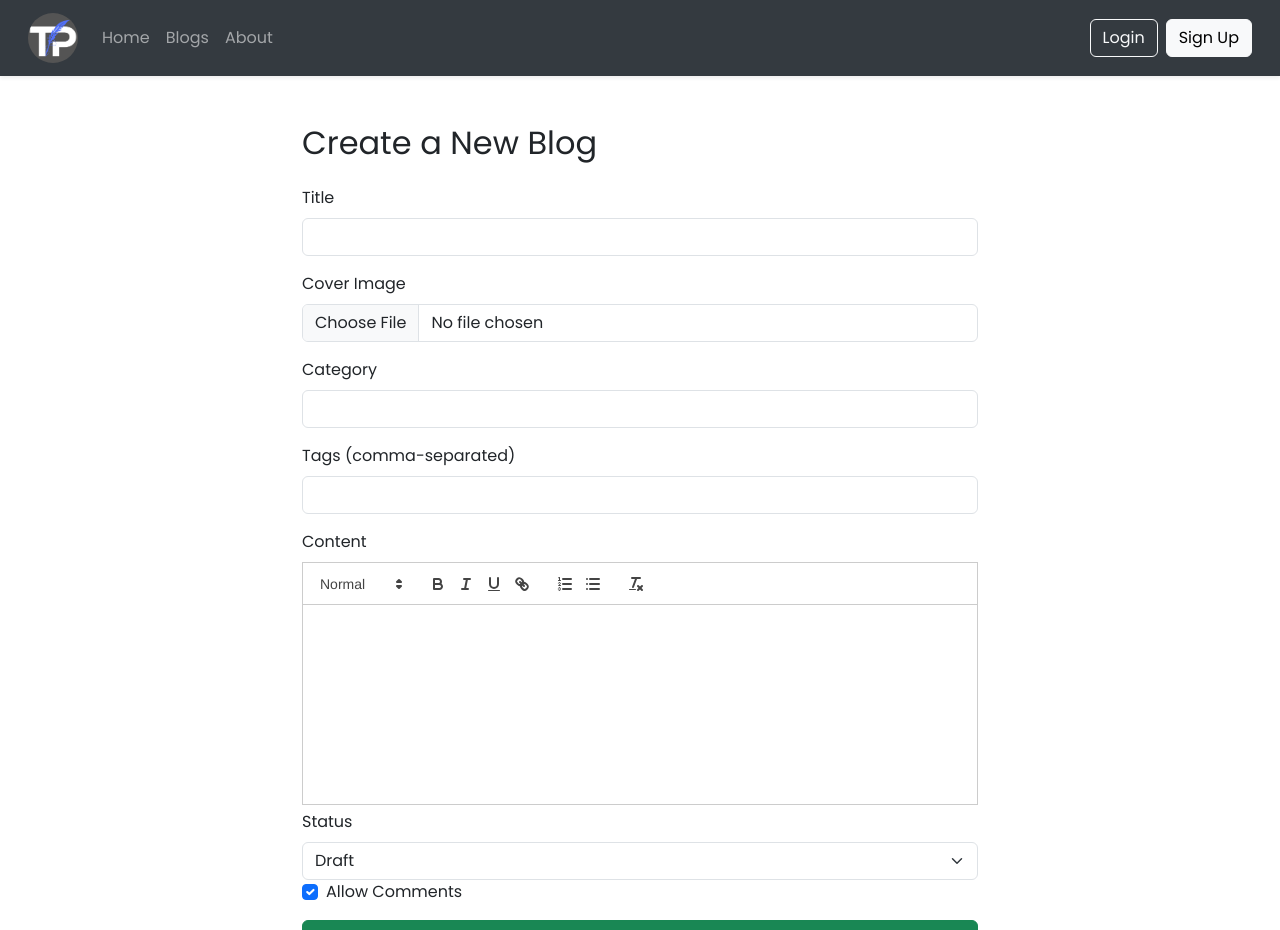
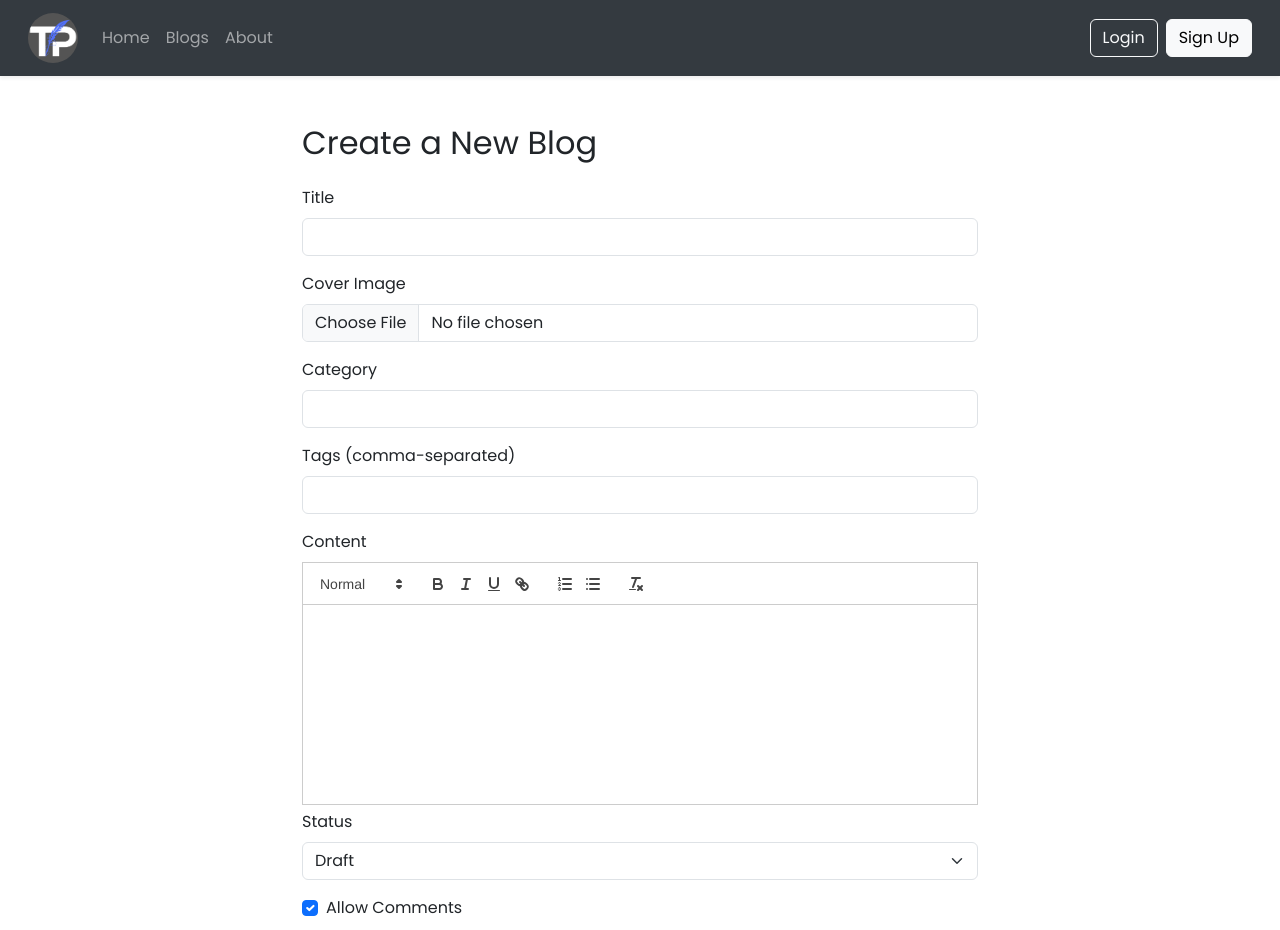
Before and after one commit to hamxasajid/BloggigSite, a React (Vite) app in the folder frontend/: page /Userdashboard/createblog in a window 1280 px wide. Shown: the top 930 px of the page. Built offline with nearby package versions, Linux system fonts and the light colour scheme.

Commit message:
Bug fixed

```diff
--- a/frontend/src/UserDashboard/CreateBlog.jsx
+++ b/frontend/src/UserDashboard/CreateBlog.jsx
@@ -222,7 +222,7 @@ const CreateBlog = () => {
         </div>
 
         {/* Allow Comments */}
-        <div className="form-check mb-3">
+        <div className="form-check mb-3 mt-3">
           <input
             type="checkbox"
             className="form-check-input"
```
